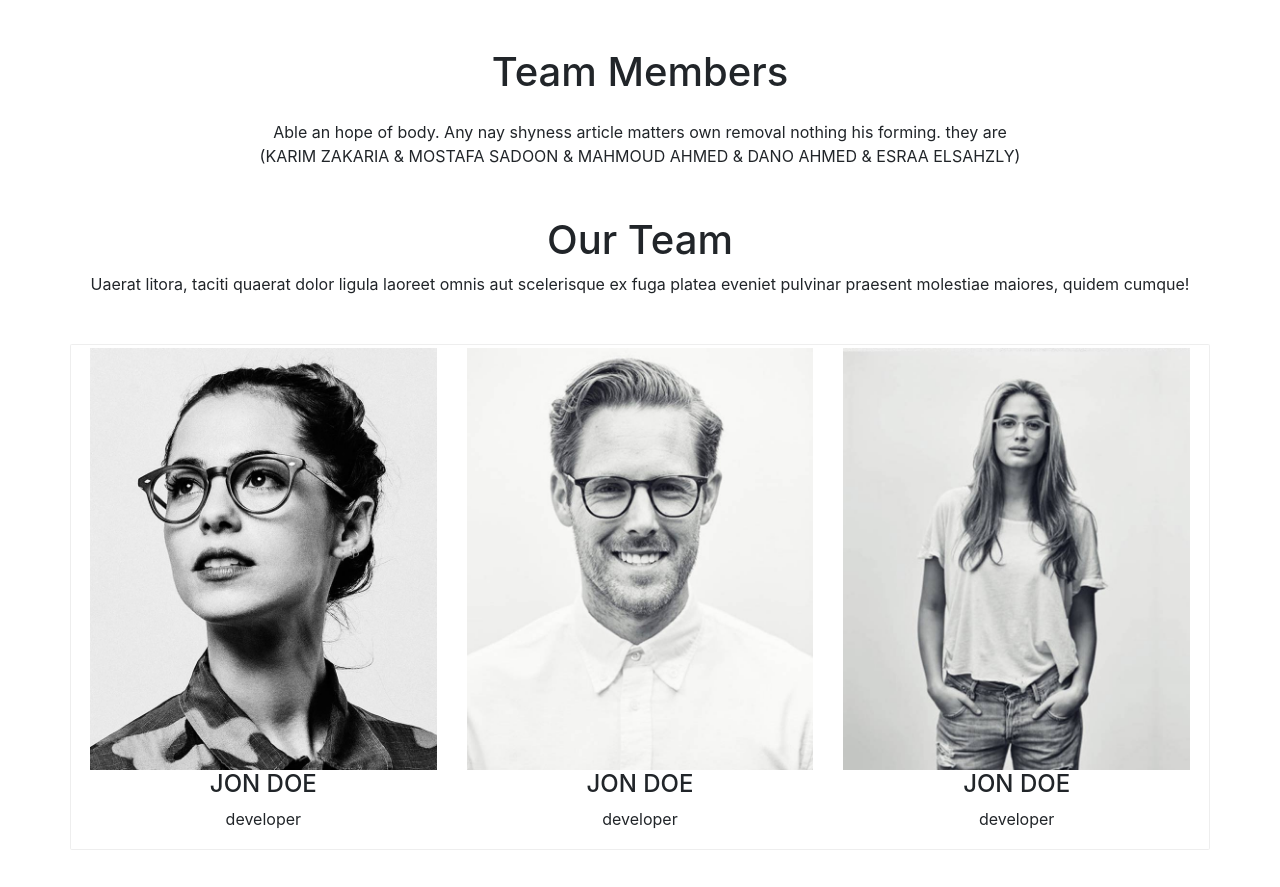
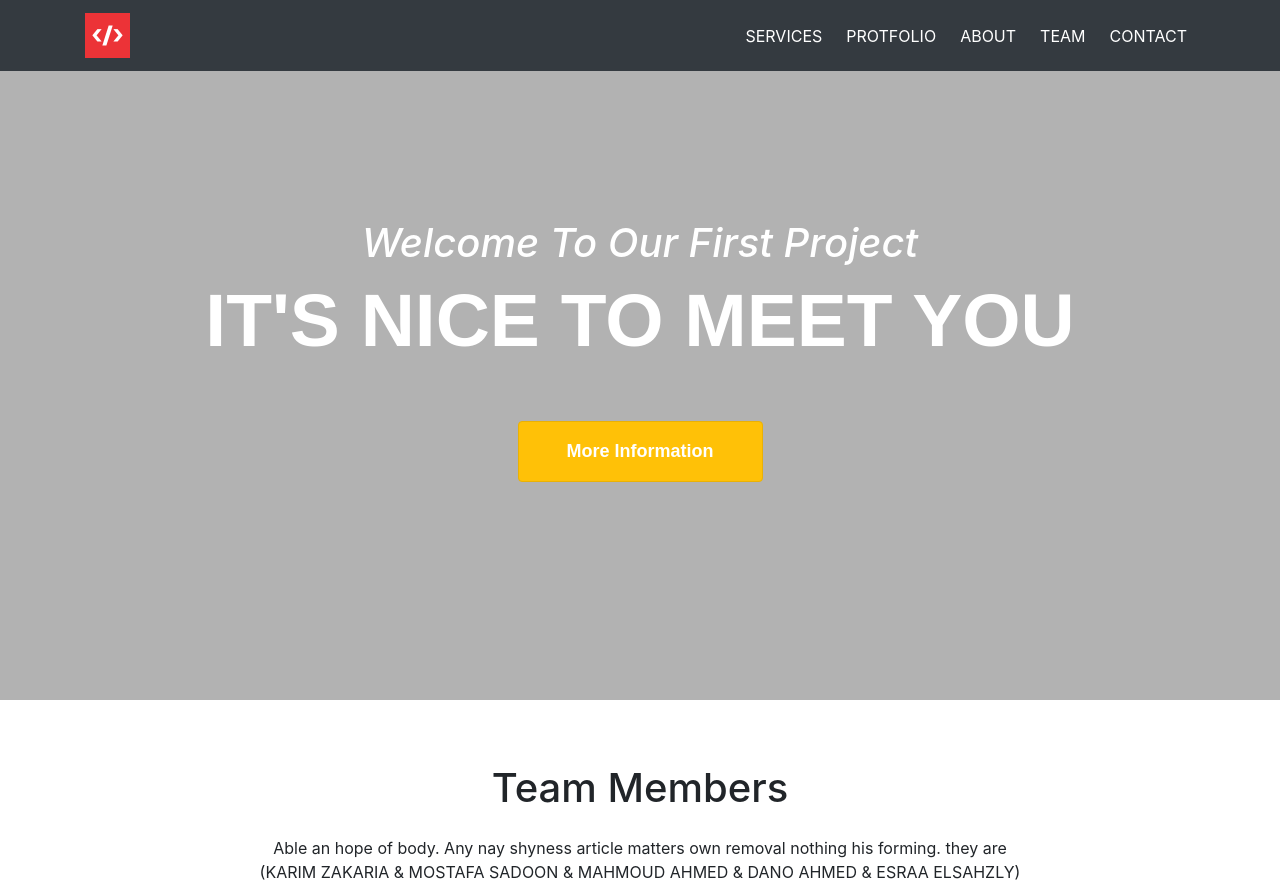
Before and after one commit to KarimZakaria/Our-Project, a plain HTML site: page index.html in a window 1280 px wide. Shown: the top 887 px of the page. Drawn offline with Linux system fonts and the light colour scheme.

Commit message:
final update

```diff
--- a/index.html
+++ b/index.html
@@ -22,7 +22,49 @@
 
         <section class="karim">
 
+         <section class="home mb-3">
 
+            <div class="overlay d-flex justify-content-center align-items-center">
+
+                <div class="txt-center my-pst col-xs-12 col-sm-12 col-md-12 text-center mt-5 mb-5 ">
+
+                    <h2> Welcome To Our First Project</h2>
+                    <h1 class="mt-1">IT'S NICE TO MEET YOU</h1>
+                    <a class="btn btn-info btn-3 mt-5 btn-1  px-5 py-3 border" href="#">More Information</a>
+                </div>
+
+            <nav class="navbar navbar-expand-lg navbar-dark bg-dark fixed-top">
+              <div class="container">
+              <a class="navbar-brand nav-mine" href="#"><img class="img-fluid w-50" src="images/logo.png"></a>
+              <button class="navbar-toggler" type="button" data-toggle="collapse" data-target="#navbarSupportedContent" aria-controls="navbarSupportedContent" aria-expanded="false" aria-label="Toggle navigation">
+                <span class="navbar-toggler-icon"></span>
+              </button>
+
+              <div class="collapse navbar-collapse" id="navbarSupportedContent">
+                <ul class="navbar-nav ml-auto">
+                  <li class="nav-item active ml-2">
+                    <a class="nav-link" href="#">SERVICES <span class="sr-only">(current)</span></a>
+                  </li>
+                  <li class="nav-item active ml-2">
+                    <a class="nav-link" href="#">PROTFOLIO <span class="sr-only">(current)</span></a>
+                  </li>
+                  <li class="nav-item active ml-2">
+                    <a class="nav-link" href="#">ABOUT <span class="sr-only">(current)</span></a>
+                  </li>
+                  <li class="nav-item active ml-2">
+                    <a class="nav-link" href="#">TEAM <span class="sr-only">(current)</span></a>
+                  </li>
+                  <li class="nav-item active ml-2">
+                    <a class="nav-link" href="#">CONTACT <span class="sr-only">(current)</span></a>
+                    </li>
+
+                </ul>
+              </div>
+              </div>
+            </nav>
+
+            </div>
+        </section>
 
             <div class="container">
                    <div class="p2 text-center">
```
